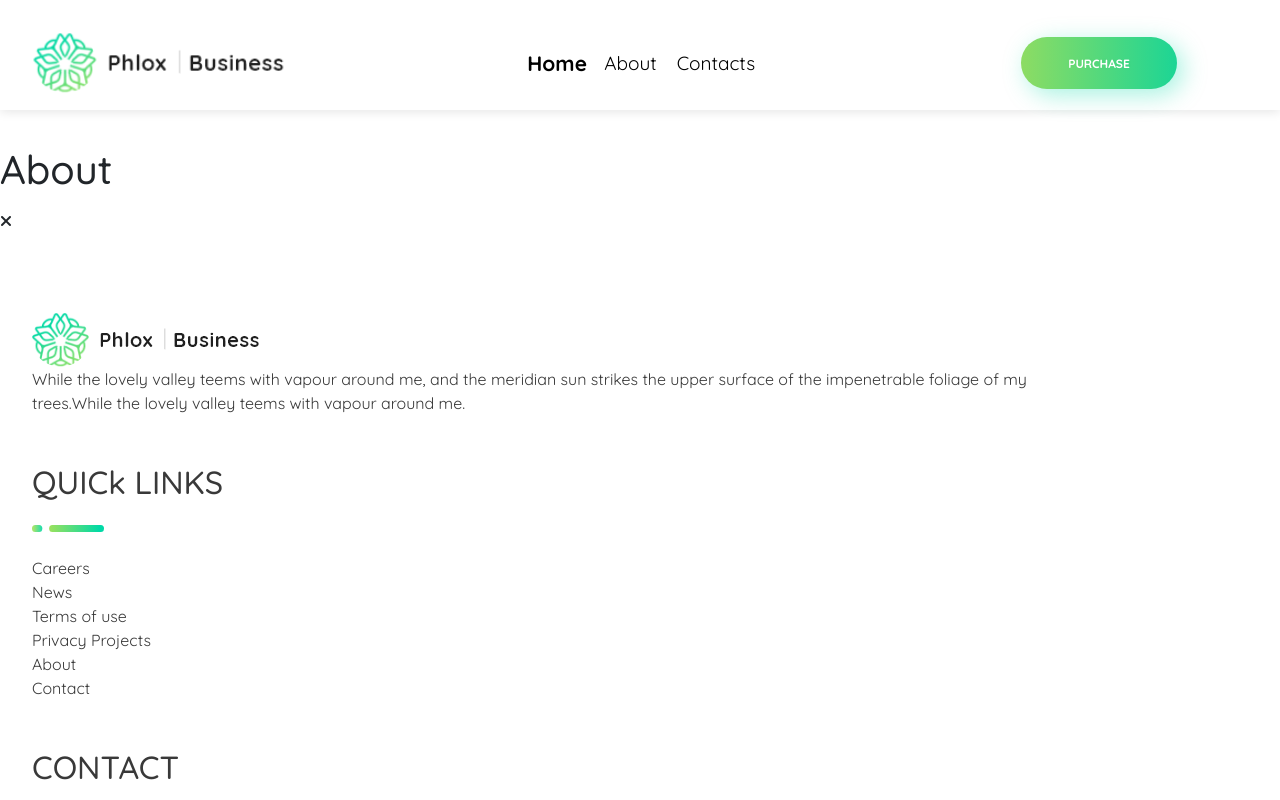
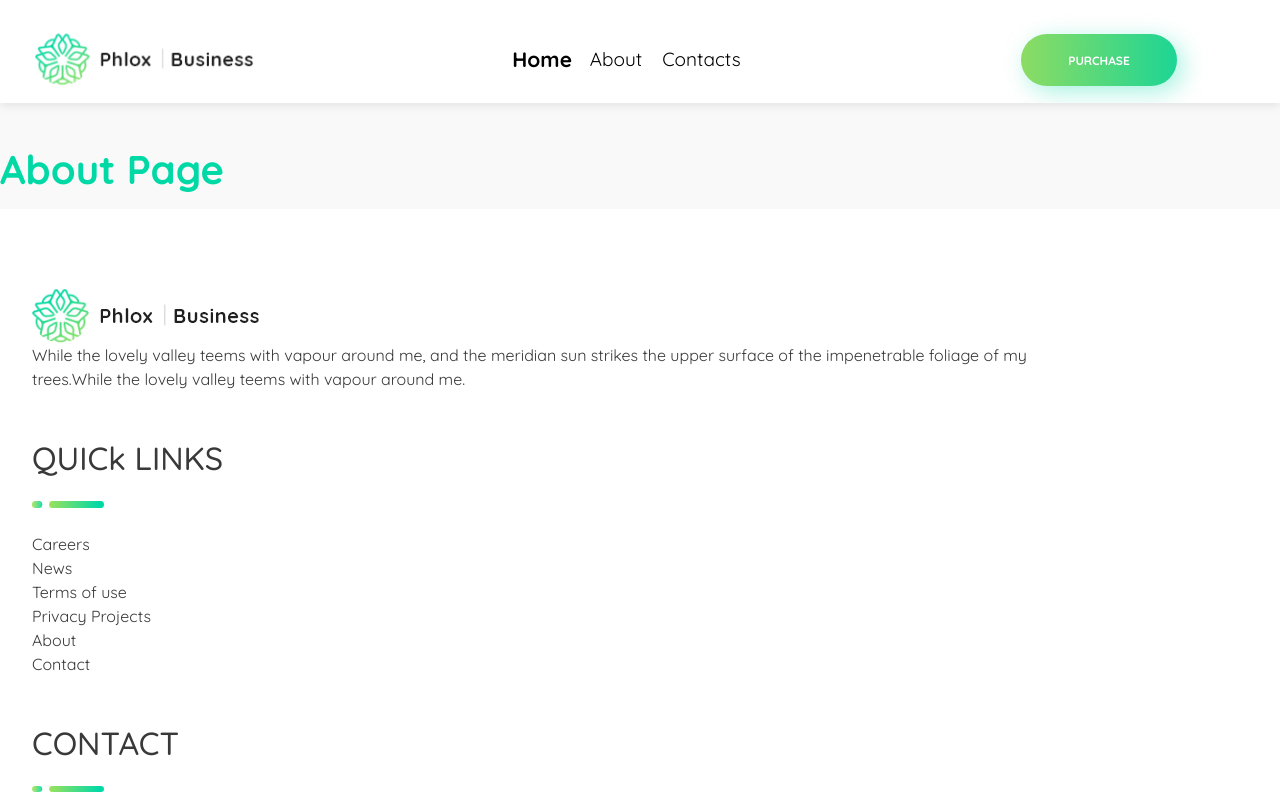
Before and after one commit to CosimoA/proj-html-vuejs, a Vue app: page /about in a window 1280 px wide. Shown: the top 800 px of the page. Built offline with nearby package versions, Linux system fonts and the light colour scheme.

Commit message:
FIX overflow X in general.scss

```diff
--- a/src/components/AppHeader.vue
+++ b/src/components/AppHeader.vue
@@ -136,6 +136,10 @@ i {
   font-size: 25px;
 }
 
+.logo img {
+  width: 200px;
+}
+
 // BUTTON PERSONALISATION
 .purchase-button {
   display: block;
--- a/src/pages/About.vue
+++ b/src/pages/About.vue
@@ -6,13 +6,31 @@ export default {
 
 <template>
     <main>
-        <section>
-            <h1 class="mt-5 mb-3">About</h1>
-            <span>
-                <i class="fas fa-times"></i>
-            </span>
-        </section>
+        <div>
+            <section class="header-title">
+                <h1 class="mt-5 mb-3">About Page</h1>
+            </section>
+            <section>
+
+            </section>
+        </div>
+
+
+
     </main>
 </template>
 
-<style scoped></style>
+<style lang="scss" scoped>
+// GENERAL
+main {
+    background-color: rgb(249 249 249);
+
+    .header-title {
+        h1 {
+            font: 43px;
+            font-weight: bold;
+            color: rgb(0, 217, 166);
+        }
+    }
+}
+</style>
--- a/src/styles/general.scss
+++ b/src/styles/general.scss
@@ -3,10 +3,12 @@
   padding: 0;
   box-sizing: border-box;
   font-family: "Quicksand", sans-serif;
+  overflow-x: hidden;
 }
 
 main {
   padding-top: 97px;
+  width: 100%;
 }
 
 // MEDIA QUERY
@@ -14,15 +16,7 @@ main {
 // Mobile
 
 // Tablet
-@media all and (max-width: 767px) {
-  .container {
-    max-width: 767px;
-  }
-}
+@media all and (max-width: 767px) {}
 
 // Desktop
-@media all and (max-width: 1024px) {
-  .container {
-    max-width: 1024px;
-  }
-}
+@media all and (max-width: 1024px) {}
```
